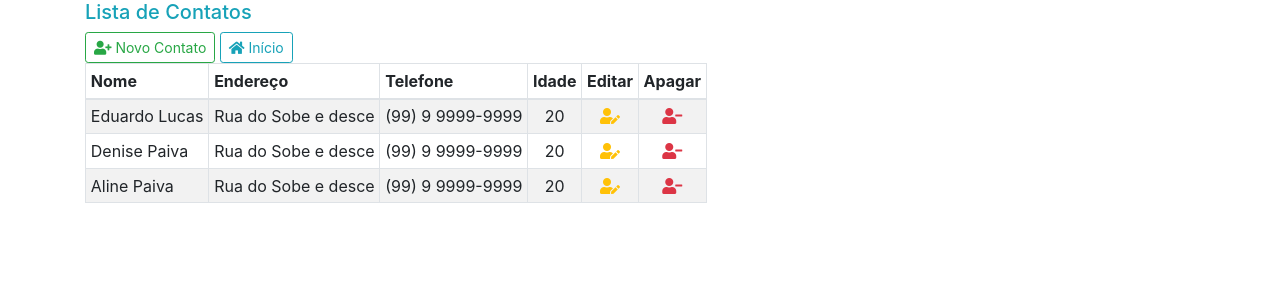
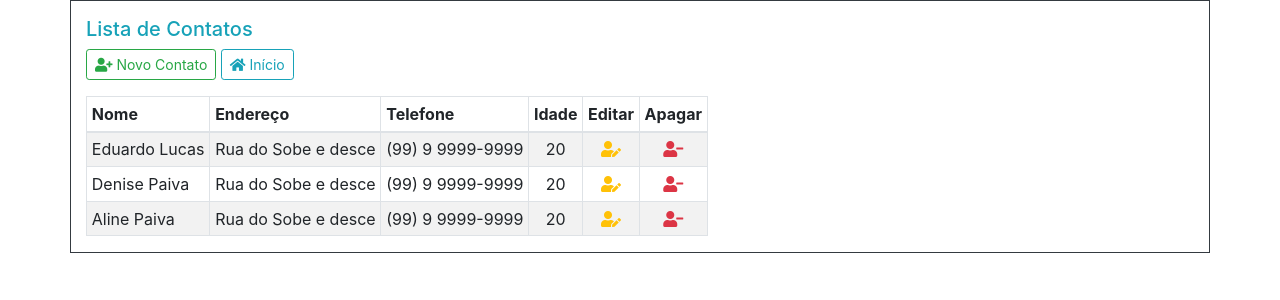
Before and after one commit to Eduardo-Lucas/django_crud, a Django app: template apps/contatos/templates/contatos/contato_list.html in a window 1280 px wide. Shown: the top 300 px of the page. Run offline with Django 3.2, Linux system fonts and the light colour scheme; the template is opened without the code that fills it: values that come from a table or form of the project are taken from there, others are empty; data comes from the database, SQL or seed files in the repository; parts of the project's set-up code (start-up, migrations or seed data) failed here and were passed over; some libraries are stand-ins or nearby versions.

Commit message:
adicionando algumas bordas

```diff
--- a/apps/contatos/templates/contatos/contato_list.html
+++ b/apps/contatos/templates/contatos/contato_list.html
@@ -1,13 +1,13 @@
 {% extends 'base.html' %}
 {% block title %} | Lista de Contatos {% endblock %}
 {% block content %}
-    <h5 class="text-info">Lista de Contatos</h5>
-    <a href="{% url 'contato_create' %}" class="btn btn-outline-success btn-sm">
+    <h5 class="text-info mt-3">Lista de Contatos</h5>
+    <a href="{% url 'contato_create' %}" class="btn btn-outline-success btn-sm mb-3">
         <i class="fas fa-user-plus"></i>
         Novo Contato</a>
-    <a href="{% url 'index' %}" class="btn btn-outline-info btn-sm"><i class="fas fa-home"></i> Início</a>
+    <a href="{% url 'index' %}" class="btn btn-outline-info btn-sm mb-3"><i class="fas fa-home"></i> Início</a>
 
-    <table class="table-striped table-bordered table-hover table-sm">
+    <table class="table-striped table-bordered table-hover table-sm mb-3">
         <thead class="thead-dark">
             <tr>
                 <th>Nome</th>
--- a/apps/core/templates/core/index.html
+++ b/apps/core/templates/core/index.html
@@ -1,7 +1,7 @@
 {% extends 'base.html' %}
 
 {% block content %}
-    <div class="jumbotron">
+    <div class="jumbotron mt-3 mb-3">
         <h1 class="display-4">Olá, geek!</h1>
         <p class="lead">Este é um simples tutorial para mostrar como é simples montar um CRUD, usando o framework Django.</p>
         <hr class="my-4">
--- a/templates/base.html
+++ b/templates/base.html
@@ -16,7 +16,7 @@
   </head>
   <body>
 
-    <div class="container">
+    <div class="container border border-dark">
         {% block content %}
         {% endblock %}
     </div>
```
